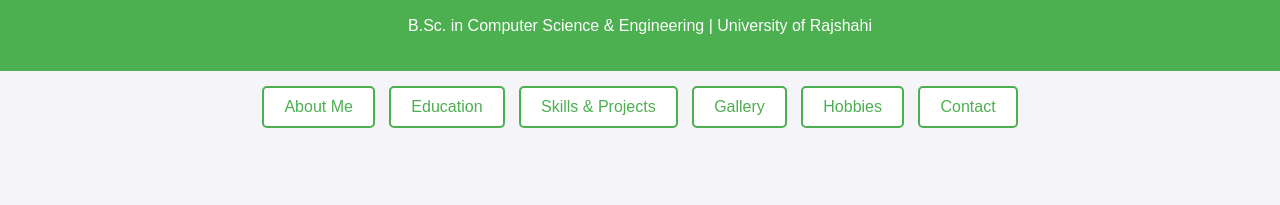
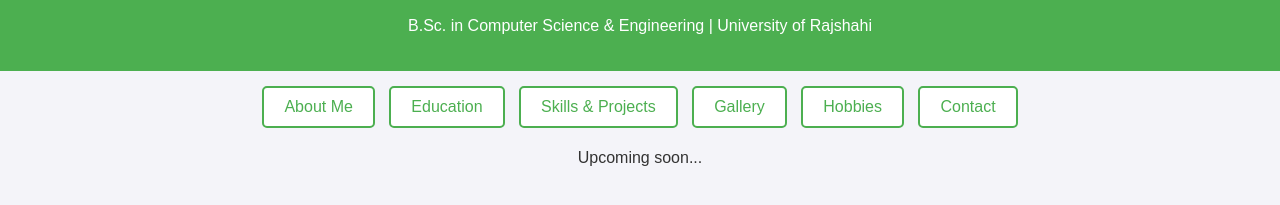
Before and after one commit to Mahim-111/Mahim-111.github.io, a plain HTML site: page gallery.html in a window 1280 px wide. Shown: the part 273-478 px from the top of the page. Drawn offline with Linux system fonts and the light colour scheme.

Commit message:
update Gallery

```diff
--- a/gallery.html
+++ b/gallery.html
@@ -23,6 +23,9 @@
         <a href="./contact.html">Contact</a>
     </nav>
 
+    <div class="section">
+        <p style="text-align: center;">Upcoming soon...</p>
+    </div>
 
 </body>
 </html>
```
